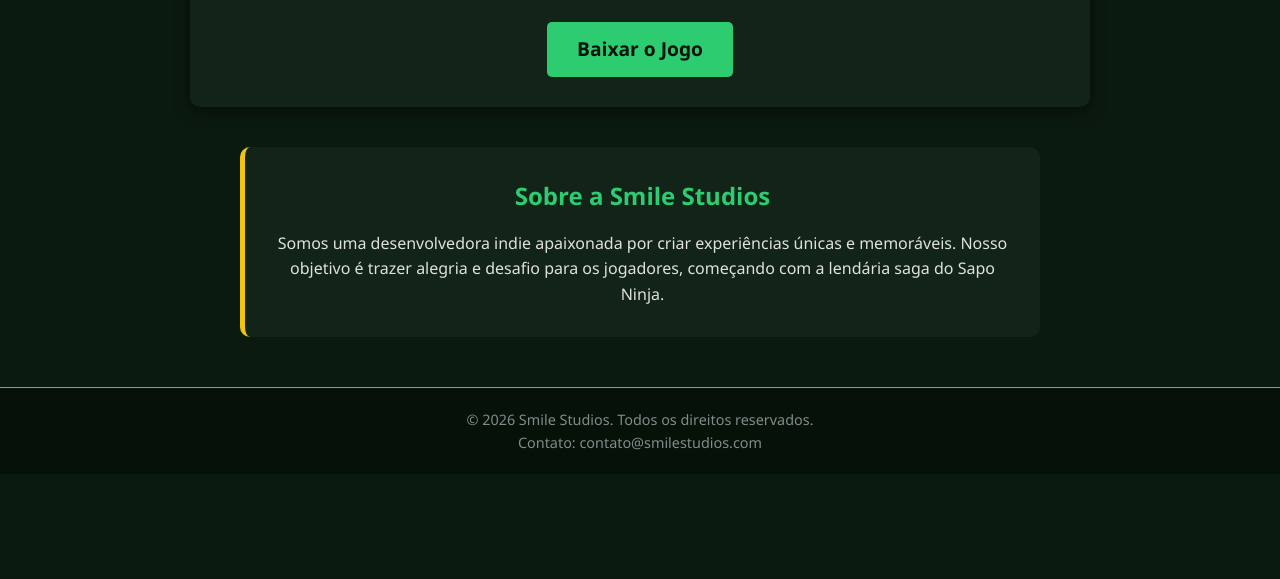
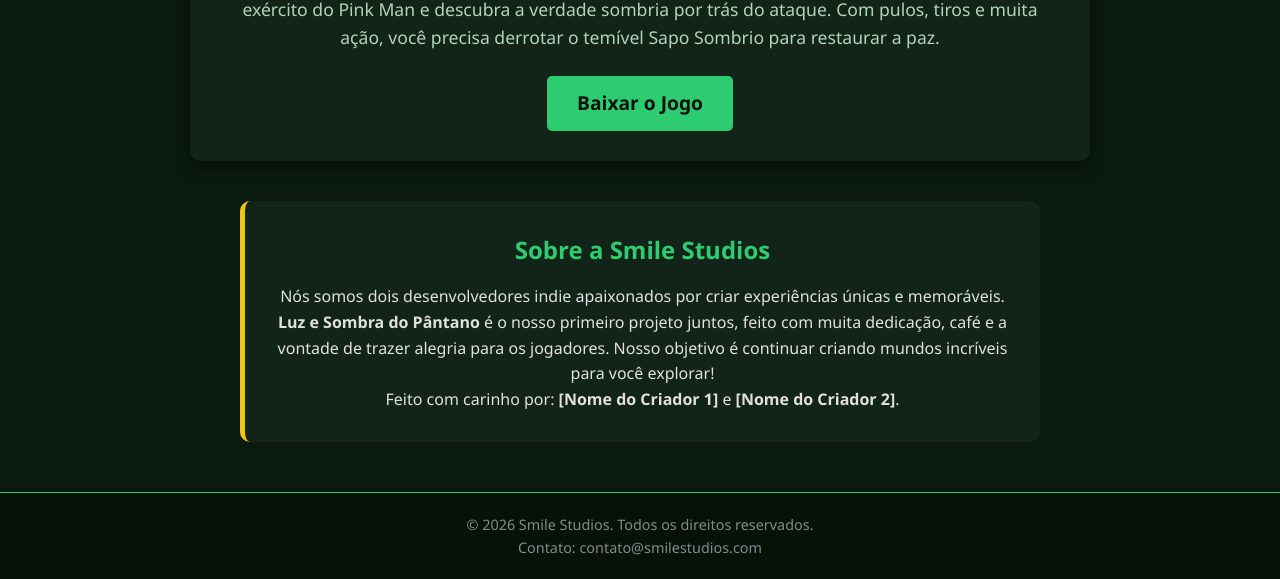
Before and after one commit to lidiane1244souza-a11y/site-luz-e-sombra, a plain HTML site: page index.html in a window 1280 px wide. Shown: the part 302-881 px from the top of the page. Before the commit the page ends 800 px from the top, so only its background shows below. Drawn offline with Linux system fonts and the light colour scheme.

Commit message:
Update index.html

```diff
--- a/index.html
+++ b/index.html
@@ -12,6 +12,7 @@
     <header>
         <div class="logo">
             <h1>Smile Studios</h1>
+            <p class="subtitulo">Uma jornada criada por uma dupla de amigos.</p>
         </div>
     </header>
 
@@ -19,15 +20,27 @@
     <section class="jogo">
         <div class="info-jogo">
             <h2>Luz e Sombra do Pântano</h2>
-            <p>Embarque na jornada de Kero, o Sapo Ninja, e enfrente o temível Sapo Sombrio para salvar o Pântano dos Juncos. Um jogo de plataforma cheio de ação, pulos e lasers!</p>
+            <p>
+                Junte-se a Kero, o Sapo Ninja, em uma missão épica para salvar o Pântano dos Juncos!
+                Enfrente o exército do Pink Man e descubra a verdade sombria por trás do ataque.
+                Com pulos, tiros e muita ação, você precisa derrotar o temível Sapo Sombrio para restaurar a paz.
+            </p>
             <a href="#" class="botao">Baixar o Jogo</a>
         </div>
     </section>
 
-    <!-- SEÇÃO DA EMPRESA -->
+    <!-- SEÇÃO DA EMPRESA / HISTÓRIA -->
     <section class="empresa">
         <h2>Sobre a Smile Studios</h2>
-        <p>Somos uma desenvolvedora indie apaixonada por criar experiências únicas e memoráveis. Nosso objetivo é trazer alegria e desafio para os jogadores, começando com a lendária saga do Sapo Ninja.</p>
+        <p>
+            Nós somos dois desenvolvedores indie apaixonados por criar experiências únicas e memoráveis.
+            <strong>Luz e Sombra do Pântano</strong> é o nosso primeiro projeto juntos, feito com muita dedicação,
+            café e a vontade de trazer alegria para os jogadores. Nosso objetivo é continuar criando mundos
+            incríveis para você explorar!
+        </p>
+        <p class="creditos-equipe">
+            Feito com carinho por: <strong>[Nome do Criador 1]</strong> e <strong>[Nome do Criador 2]</strong>.
+        </p>
     </section>
 
     <!-- RODAPÉ -->
```
